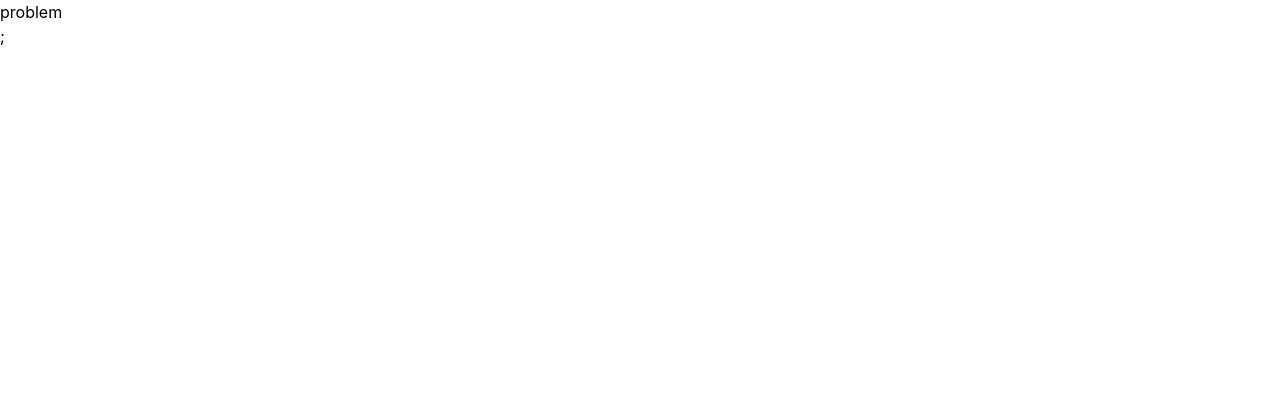
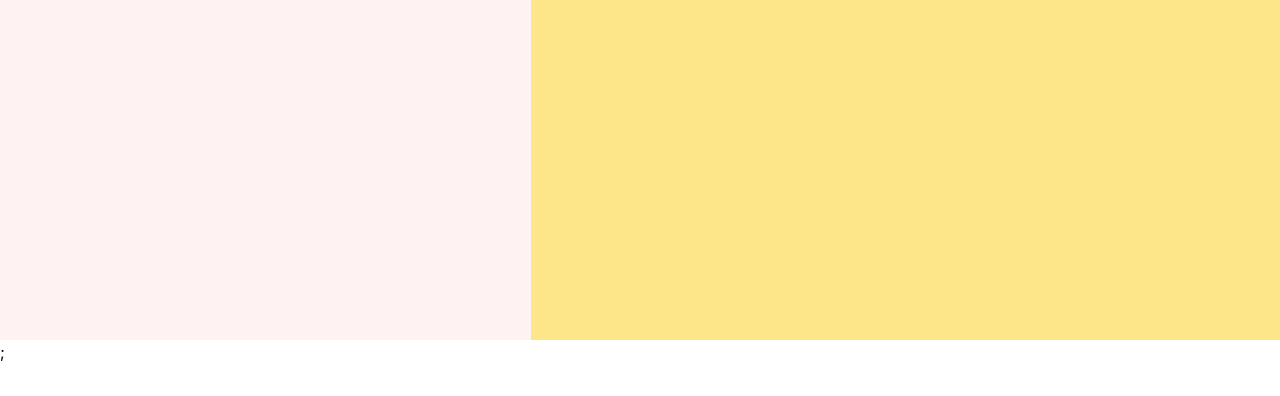
Before and after one commit to suhyang-lee/freewheelin, a React (Create React App) app: page / in a window 1280 px wide. Shown: the top 396 px of the page. Built offline with nearby package versions, Linux system fonts and the light colour scheme.

Commit message:
[Feat] 문제 페이지 기본적인 레이아웃 반영

```diff
--- a/src/pages/problem.tsx
+++ b/src/pages/problem.tsx
@@ -1,7 +1,12 @@
 import React from "react";
 
 const Problem = () => {
-  return <div>problem</div>;
+  return (
+    <div className="flex">
+      <div className="w-full h-[340px] lg:w-1/2 xl:flex-[63] bg-red-50"></div>
+      <div className="w-full h-[340px] lg:w-1/2 xl:flex-[89] bg-amber-200"></div>
+    </div>
+  );
 };
 
 export default Problem;
```
